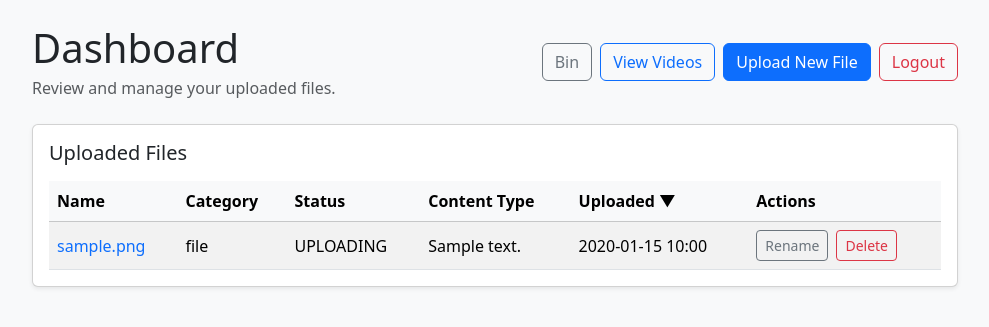
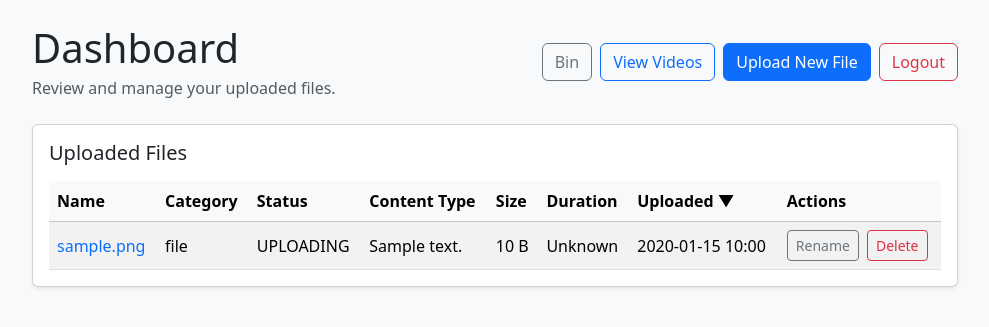
Before and after one commit to ralthor/media-hub, a Django app: page / in a window 1280 px wide. Shown: the part 56-383 px from the top of the page, without its empty margins (145-1134 px from the left). Run offline with Django 5.2, Linux system fonts and the light colour scheme; a user stored in the database is signed in; tables that the repository leaves empty hold one stand-in row (values such as "Sample post"); parts of the project's set-up code (start-up, migrations or seed data) failed here and were passed over.

Commit message:
Add formatted file size and duration displays

```diff
--- a/templates/dashboard.html
+++ b/templates/dashboard.html
@@ -96,6 +96,8 @@
                         </a>
                       </th>
                     {% endwith %}
+                    <th scope="col">Size</th>
+                    <th scope="col">Duration</th>
                     {% with option=sorting.options.uploaded_at %}
                       <th scope="col">
                         <a href="{{ option.url }}" class="text-decoration-none text-reset d-inline-flex align-items-center gap-1">
@@ -129,6 +131,8 @@
                       <td>{{ file.category }}</td>
                       <td>{{ file.status }}</td>
                       <td>{{ file.content_type|default:"n/a" }}</td>
+                      <td>{{ file.size_display }}</td>
+                      <td>{{ file.duration_display }}</td>
                       <td>{{ file.uploaded_at|date:"Y-m-d H:i" }}</td>
                       <td>
                         <div class="d-flex flex-wrap gap-2">
--- a/templates/videos.html
+++ b/templates/videos.html
@@ -74,6 +74,8 @@
                         </a>
                       </th>
                     {% endwith %}
+                    <th scope="col">Size</th>
+                    <th scope="col">Duration</th>
                     {% with option=sorting.options.uploaded_at %}
                       <th scope="col">
                         <a href="{{ option.url }}" class="text-decoration-none text-reset d-inline-flex align-items-center gap-1">
@@ -104,6 +106,8 @@
                       </td>
                       <td>{{ video.bucket }}</td>
                       <td>{{ video.status }}</td>
+                      <td>{{ video.size_display }}</td>
+                      <td>{{ video.duration_display }}</td>
                       <td>{{ video.uploaded_at|date:"Y-m-d H:i" }}</td>
                       <td class="d-flex gap-2">
                         {% if video.can_play %}
```
Also changed, not shown: storage/views.py.
